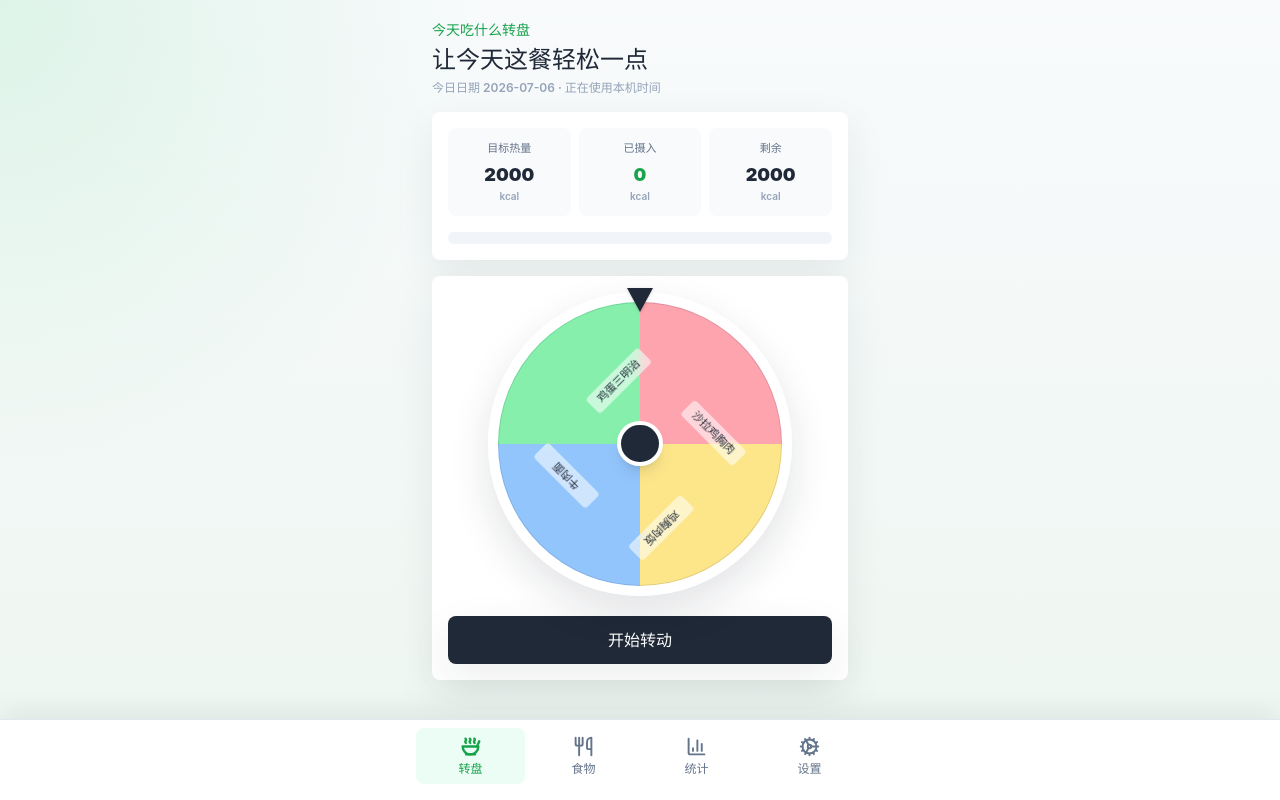
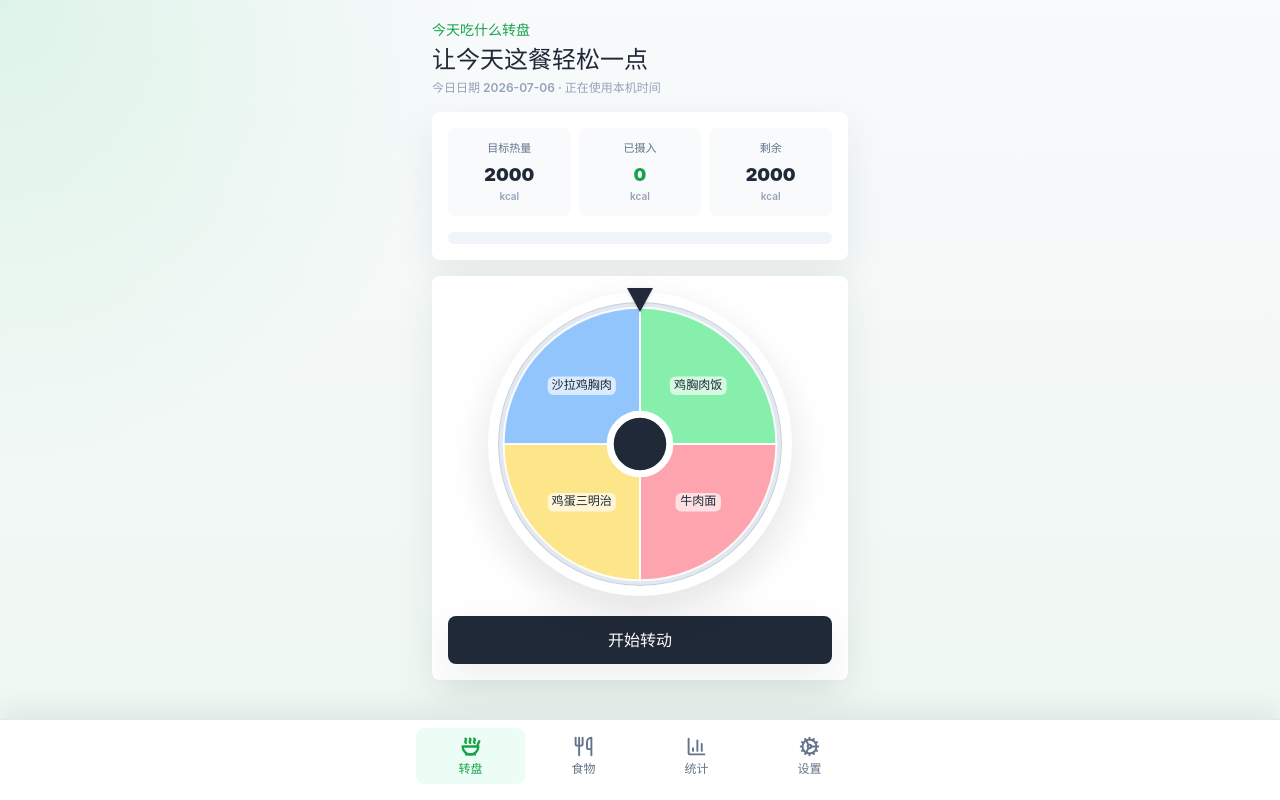
Before and after one commit to xhy12138asd-hash/food-wheel-pwa, a React (Vite) app: page / in a window 1280 px wide. Built offline with nearby package versions, Linux system fonts and the light colour scheme.

Commit message:
Improve wheel food label rendering

```diff
--- a/src/components/SpinWheel.tsx
+++ b/src/components/SpinWheel.tsx
@@ -7,17 +7,39 @@ interface SpinWheelProps {
 }
 
 const colors = ["#86efac", "#fda4af", "#fde68a", "#93c5fd", "#c4b5fd", "#67e8f9", "#f9a8d4", "#bef264"];
+const CENTER = 100;
+const RADIUS = 96;
+const LABEL_RADIUS = 58;
 
 export default function SpinWheel({ foods, onResult }: SpinWheelProps) {
   const [rotation, setRotation] = useState(0);
   const [isSpinning, setIsSpinning] = useState(false);
 
-  const gradient = useMemo(() => {
-    if (!foods.length) return "#e2e8f0";
+  const slices = useMemo(() => {
+    if (!foods.length) return [];
     const step = 360 / foods.length;
-    return `conic-gradient(from -90deg, ${foods
-      .map((_, index) => `${colors[index % colors.length]} ${index * step}deg ${(index + 1) * step}deg`)
-      .join(", ")})`;
+
+    return foods.map((food, index) => {
+      const start = index * step;
+      const end = (index + 1) * step;
+      const mid = start + step / 2;
+      const label = getLabelLines(food.name, foods.length);
+      const labelRadius = foods.length <= 4 ? LABEL_RADIUS : LABEL_RADIUS + 8;
+      const labelPoint = polarToCartesian(CENTER, CENTER, labelRadius, mid);
+      const labelWidth = Math.max(...label.map((line) => line.length)) * 8 + 8;
+      const labelHeight = label.length > 1 ? 22 : 13;
+
+      return {
+        food,
+        color: colors[index % colors.length],
+        path: describeSlice(CENTER, CENTER, RADIUS, start, end),
+        mid,
+        label,
+        labelPoint,
+        labelWidth,
+        labelHeight,
+      };
+    });
   }, [foods]);
 
   function spin() {
@@ -41,24 +63,38 @@ export default function SpinWheel({ foods, onResult }: SpinWheelProps) {
       <div className="relative mx-auto aspect-square w-full max-w-[19rem]">
         <div className="absolute left-1/2 top-0 z-20 h-0 w-0 -translate-x-1/2 -translate-y-1 border-x-[13px] border-t-[24px] border-x-transparent border-t-ink drop-shadow" />
         <div
-          className="relative h-full w-full rounded-full border-[10px] border-white shadow-[inset_0_0_0_1px_rgba(15,23,42,0.12),0_16px_40px_rgba(15,23,42,0.12)] transition-transform duration-[3000ms] ease-out"
-          style={{ background: gradient, transform: `rotate(${rotation}deg)` }}
+          className="relative h-full w-full rounded-full border-[10px] border-white bg-slate-200 shadow-[inset_0_0_0_1px_rgba(15,23,42,0.12),0_16px_40px_rgba(15,23,42,0.12)] transition-transform duration-[3000ms] ease-out"
+          style={{ transform: `rotate(${rotation}deg)` }}
         >
-          <div className="absolute inset-[42%] rounded-full border-4 border-white bg-ink shadow-lg" />
-          {foods.map((food, index) => {
-            const angle = (360 / foods.length) * index + 360 / foods.length / 2;
-            return (
-              <div
-                key={food.id}
-                className="absolute left-1/2 top-1/2 origin-left text-[11px] font-black text-ink"
-                style={{ transform: `rotate(${angle}deg) translateX(4.2rem) rotate(90deg)`, width: "4.6rem" }}
-              >
-                <span className="block truncate rounded bg-white/55 px-1 py-0.5 text-center backdrop-blur-sm">
-                  {food.name}
-                </span>
-              </div>
-            );
-          })}
+          <svg className="h-full w-full overflow-visible rounded-full" viewBox="0 0 200 200" aria-hidden="true">
+            {slices.map((slice) => (
+              <g key={slice.food.id}>
+                <path d={slice.path} fill={slice.color} stroke="rgba(255,255,255,0.9)" strokeWidth="1.4" />
+                <rect
+                  x={slice.labelPoint.x - slice.labelWidth / 2}
+                  y={slice.labelPoint.y - slice.labelHeight / 2}
+                  width={slice.labelWidth}
+                  height={slice.labelHeight}
+                  rx="4"
+                  fill="rgba(255,255,255,0.66)"
+                />
+                <text
+                  x={slice.labelPoint.x}
+                  y={slice.labelPoint.y}
+                  textAnchor="middle"
+                  dominantBaseline="middle"
+                  className="select-none fill-ink text-[8.5px] font-black"
+                >
+                  {slice.label.map((line, lineIndex) => (
+                    <tspan key={line} x={slice.labelPoint.x} dy={lineIndex === 0 ? (slice.label.length > 1 ? "-0.55em" : "0") : "1.1em"}>
+                      {line}
+                    </tspan>
+                  ))}
+                </text>
+              </g>
+            ))}
+            <circle cx="100" cy="100" r="21" fill="#1f2937" stroke="white" strokeWidth="5" />
+          </svg>
         </div>
       </div>
       <button
@@ -73,3 +109,33 @@ export default function SpinWheel({ foods, onResult }: SpinWheelProps) {
     </section>
   );
 }
+
+function polarToCartesian(centerX: number, centerY: number, radius: number, angleDeg: number) {
+  const angleRad = ((angleDeg - 90) * Math.PI) / 180;
+  return {
+    x: centerX + radius * Math.cos(angleRad),
+    y: centerY + radius * Math.sin(angleRad),
+  };
+}
+
+function describeSlice(centerX: number, centerY: number, radius: number, startAngle: number, endAngle: number) {
+  const start = polarToCartesian(centerX, centerY, radius, endAngle);
+  const end = polarToCartesian(centerX, centerY, radius, startAngle);
+  const largeArcFlag = endAngle - startAngle <= 180 ? "0" : "1";
+
+  return [
+    `M ${centerX} ${centerY}`,
+    `L ${start.x} ${start.y}`,
+    `A ${radius} ${radius} 0 ${largeArcFlag} 0 ${end.x} ${end.y}`,
+    "Z",
+  ].join(" ");
+}
+
+function getLabelLines(name: string, itemCount: number) {
+  const compactName = name.trim() || "未命名";
+  const maxChars = itemCount <= 4 ? 8 : itemCount <= 7 ? 6 : 4;
+  const clipped = compactName.length > maxChars * 2 ? `${compactName.slice(0, maxChars * 2 - 1)}…` : compactName;
+
+  if (clipped.length <= maxChars) return [clipped];
+  return [clipped.slice(0, maxChars), clipped.slice(maxChars)];
+}
```
